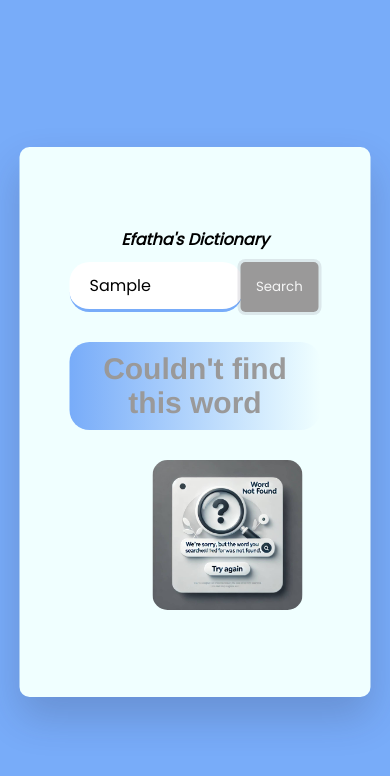
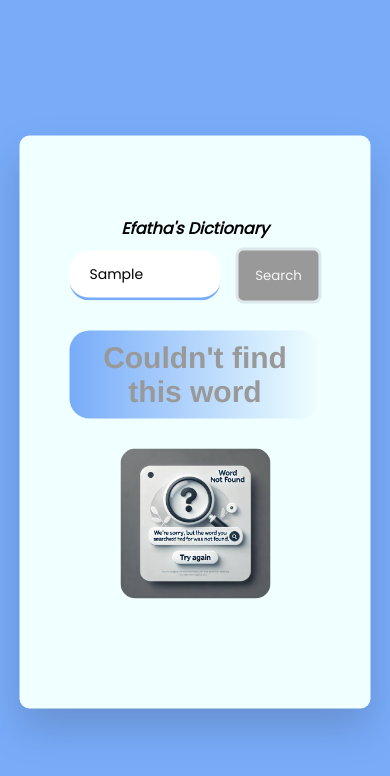
Before and after one commit to efatha/English-Dictionary-by-Efatha, a plain HTML site: page index.html in a window 390 px wide. Both pictures are taken after typing "Sample" into the empty fields and a click on the button "Search". Drawn offline with Linux system fonts and the light colour scheme; no server answers.

Commit message:
Added some styles for the responsiveness #3

```diff
--- a/style.css
+++ b/style.css
@@ -40,16 +40,17 @@ body{
     display: flex;
     justify-content: space-between;
 }
-.search-box input{
+.search-box input {
     padding: 10px;
     padding-left: 20px;
-    width:70%;
-    border:none;
-    outline:none;
-    border-bottom:3px solid #78acf9;
+    width: 70%; /* Default for larger screens */
+    border: none;
+    outline: none;
+    border-bottom: 3px solid #78acf9;
     font-size: 16px;
     border-radius: 20px;
 }
+
 .search-box button{
     padding:15px 0;
     width:25%;
@@ -107,13 +108,16 @@ body{
     padding-left: 20px;
     margin-top: 30px;
 }
-.not_found{
+.not_found {
+    display: flex;
+    justify-content: center;
     align-items: center;
+    margin: 30px auto;
     border-radius: 10%;
-    justify-content: center;
-    margin-left:33%;
-    margin-top: 30px;
     box-sizing: border-box;
+    max-width: 200px; /* Ensures it doesn't get too large */
+    width: 50%; /* Scales based on screen size */
+    height: auto; /* Maintains aspect ratio */
 }
 .error{
     background: linear-gradient(90deg, #78acf9, azure);
@@ -124,12 +128,22 @@ body{
     font-family: 'Franklin Gothic Medium', 'Arial Narrow', Arial, sans-serif;
 }
 @media (max-width:678px) {
-    .search-box button:focus{
+   /* Button responsiveness */
+   .search-box button:focus {
     background-color: var(--efa-light-gray);
-    color:whitesmoke;
+    color: whitesmoke;
     transform: translateX(-2px);
-    width:80px;
+    width: 80px;
     box-shadow: 0 0 0 3px rgba(38, 33, 61, 0.1);
 }
+.not_found {
+    max-width: 150px; /* Reduce size on smaller screens */
+    width: 60%; /* Adjust scaling for smaller devices */
+}
+.search-box input {
+    width: 60%; /* Reduced width on smaller devices */
+    font-size: 14px; /* Slightly smaller text size */
+}
+
 
 }
```
